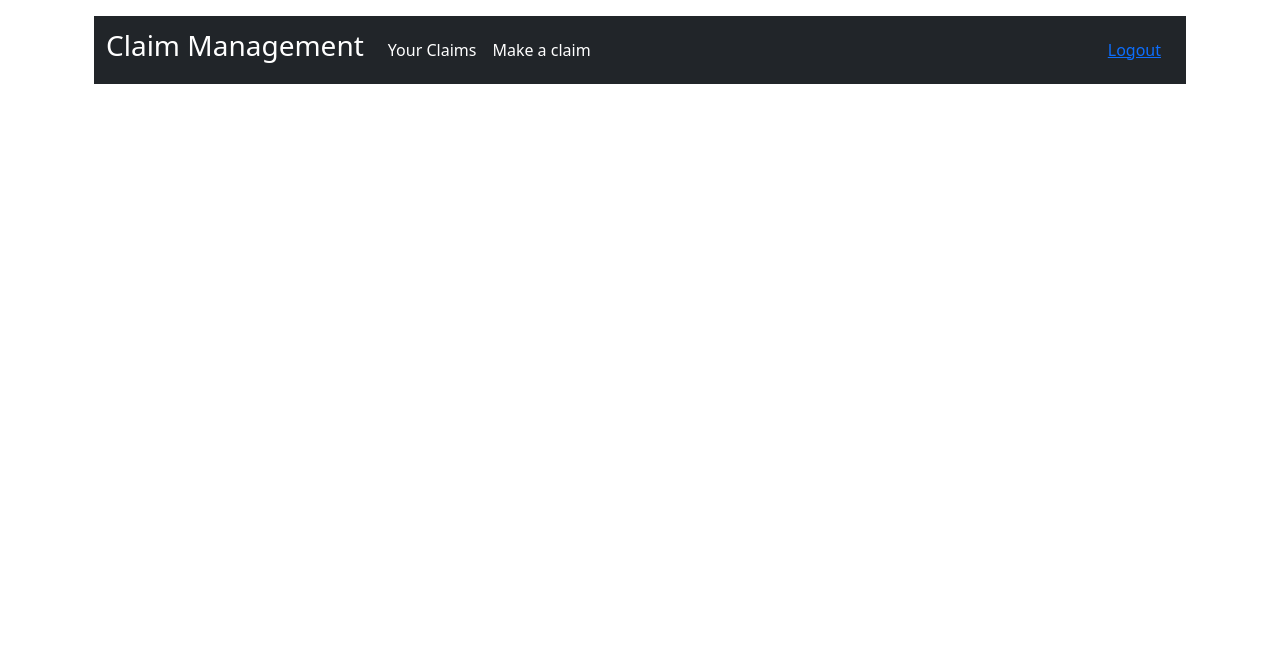
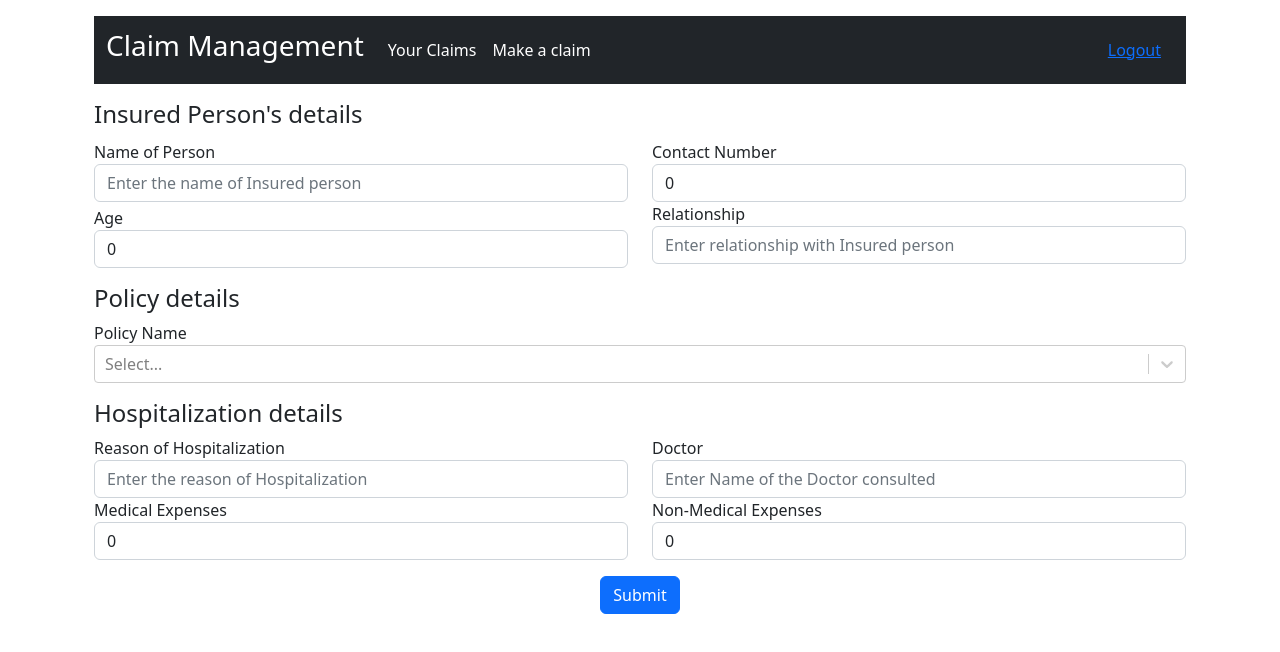
Before and after one commit to 01shashank/ClaimManagementFrontend, a React (Create React App) app: page /savec in a window 1280 px wide. Shown: the top 652 px of the page. Built offline with nearby package versions, Linux system fonts and the light colour scheme; sample sign-in values are in the browser's storage.

Commit message:
commit after savec is done with other elements but remaining with Dropdown/select

```diff
--- a/package.json
+++ b/package.json
@@ -12,7 +12,8 @@
     "react-bootstrap": "^2.5.0",
     "react-dom": "^18.2.0",
     "react-router-dom": "^6.4.2",
-    "react-scripts": "5.0.1",
+    "react-scripts": "^5.0.1",
+    "react-select": "^5.5.7",
     "web-vitals": "^2.1.4"
   },
   "scripts": {
--- a/src/components/ClaimManagement.jsx
+++ b/src/components/ClaimManagement.jsx
@@ -1,12 +1,13 @@
 import React, { Component, Fragment } from 'react';
 import Login from './Login';
-import Logout from './Logout';
+import Logout from './logout';
 import GetAllClaims from './GetAllClaims';
 import Header from './Header';
 import { Route,Routes } from 'react-router-dom';
 import PrivateRoute from './PrivateRoute';
 import GetUserClaims from './GetUserClaims';
 import SaveClaim from './SaveClaim';
+import SaveC from './SaveC';
 
 class ClaimManagement extends Component {
 
@@ -22,6 +23,7 @@ class ClaimManagement extends Component {
                             <Route path = "/logout" element={<Logout/>}/>
                             <Route path="/getuserclaims" element={<GetUserClaims/>}/>
                             <Route path="/saveclaim" element={<SaveClaim/>}/>
+                            <Route path="/savec" element={<SaveC/>}/>
                         </Route>
                         <Route path="/login" element={<Login/>}/>
 
--- a/src/components/Header.jsx
+++ b/src/components/Header.jsx
@@ -21,7 +21,7 @@ class Header extends Component {
                             <div className=' navbar-brand'><h3>Claim Management</h3></div>
                             <ul className='navbar-nav'>
                                 {this.state.isUserLogged&&<li className='nav-item'><Link className='nav-link active' to="/getuserclaims">Your Claims</Link></li>}
-                                {this.state.isUserLogged&&<li className='nav-item'><Link  className='nav-link active' to="/saveclaim">Make a claim</Link></li>}
+                                {this.state.isUserLogged&&<li className='nav-item'><Link  className='nav-link active' to="/savec">Make a claim</Link></li>}
                             </ul>
                             <div className='navbar-nav navbar-collapse justify-content-end'>
                                 {this.state.isUserLogged&&<button className="btn btn-default" ><Link to="/logout">Logout</Link></button>}
--- /dev/null
+++ b/src/components/PolicyList.js
@@ -0,0 +1,29 @@
+import React from "react";
+import Select from "react-select"
+import SaveC from "./SaveC";
+
+function PolicyList(){
+    let options=[
+        {
+            label:"Standard Plan",
+            value:1
+        },
+        {
+            label:"Gold Plan",
+            value:2
+        },
+        {
+            label:"Premium Plan",
+            value:3
+        }
+    ];
+
+    return(
+        <div>
+            <Select options={options} onChange={SaveC.onChangePolicyName}/>
+        </div>
+
+    )
+}
+
+export default PolicyList;
--- /dev/null
+++ b/src/components/SaveC.jsx
@@ -0,0 +1,203 @@
+import React, { useState } from 'react';
+import axios from 'axios';
+import {useNavigate} from 'react-router-dom'
+import AuthenticationService from '../services/AuthenticationService';
+import { Dropdown } from 'react-bootstrap';
+import PolicyList from './PolicyList';
+
+const SaveC =(props)=>{
+  const navigate = useNavigate();
+
+  const[claim,setClaim] = useState({
+      policy:{policy_name:""},
+      insured:{
+          insured_name:"",
+          insured_phone:0,
+          insured_age:0,
+          insured_relationship:""
+      },
+      hospitalization:{
+          hospital_doctor:"",
+          hospital_medical_expenses:0,
+          hospital_non_medical_expenses:0,
+          hospital_reason:""
+      }
+  });
+
+  const onChnagePolicyName=(e)=>{
+    //   setClaim({
+    //       ...claim,
+    //       policy:{
+    //           ...claim.policy,
+    //           [e.target.name]:e.target.value
+    //       }
+    //   });
+    console.log(PolicyList)
+  }
+
+  const onChnageInsuredName=(e)=>{
+    setClaim({
+        ...claim,
+        insured:{
+            ...claim.insured,
+            [e.target.name]:e.target.value
+        }
+    });
+}
+
+const onChnageInsuredPhone=(e)=>{
+    setClaim({
+        ...claim,
+        insured:{
+            ...claim.insured,
+            [e.target.name]:e.target.value
+        }
+    });
+}
+
+const onChnageInsuredAge=(e)=>{
+    setClaim({
+        ...claim,
+        insured:{
+            ...claim.insured,
+            [e.target.name]:e.target.value
+        }
+    });
+}
+
+const onChnageInsuredRel=(e)=>{
+    setClaim({
+        ...claim,
+        insured:{
+            ...claim.insured,
+            [e.target.name]:e.target.value
+        }
+    });
+}
+
+const onChnageHospitalDoctor=(e)=>{
+    setClaim({
+        ...claim,
+        hospitalization:{
+            ...claim.hospitalization,
+            [e.target.name]:e.target.value
+        }
+    });
+}
+
+const onChnageHospitalReason=(e)=>{
+    setClaim({
+        ...claim,
+        hospitalization:{
+            ...claim.hospitalization,
+            [e.target.name]:e.target.value
+        }
+    });
+}
+
+const onChnageHospitalNonMedExp=(e)=>{
+    setClaim({
+        ...claim,
+        hospitalization:{
+            ...claim.hospitalization,
+            [e.target.name]:e.target.value
+        }
+    });
+}
+
+const onChnageHospitalMedExp=(e)=>{
+    setClaim({
+        ...claim,
+        hospitalization:{
+            ...claim.hospitalization,
+            [e.target.name]:e.target.value
+        }
+    });
+}
+
+
+
+  function submitClicked(props){
+    console.log(claim)
+  }
+
+  return (
+    <form className='form-inline'>
+        <div className='mt-3'><h4>Insured Person's details</h4>
+            <div className='row'>
+                <div className='form-group col-6 mt-1'>
+                    <label> Name of Person</label>
+                    <input type="text" name="insured_name" value={claim.insured.insured_name} onChange={onChnageInsuredName} className="form-control input-group-lg reg_name"  placeholder="Enter the name of Insured person"/>
+                </div>
+                <div className='form-group col-6 mt-1'>
+                    <label>Contact Number</label>
+                    <input type="number" name="insured_phone" value={claim.insured.insured_phone} onChange={onChnageInsuredPhone} className="form-control input-group-lg reg_name"  placeholder="Enter the contact number of Insured person"/>
+                </div>
+            </div>
+            <div className='row'>
+                <div className='form-group col-6 mt-1'>
+                    <label> Age</label>
+                    <input type="number" name="insured_age" value={claim.insured.insured_age} onChange={onChnageInsuredAge} className="form-control input-group-lg reg_name"  placeholder="Enter age of the Insured person"/>
+                </div>
+                <div className='form-group col-6'>
+                    <label>Relationship </label>
+                    <input type="text" name="insured_relationship" value={claim.insured.insured_relationship} onChange={onChnageInsuredRel} className="form-control input-group-lg reg_name"  placeholder="Enter relationship with Insured person"/>
+                </div>
+            </div>
+        </div>
+
+        <div className='mt-3'><h4>Policy details</h4>
+            <div >
+                <label> Policy Name</label>
+                    {/* <Dropdown className='mt-2'>
+                        <Dropdown.Toggle variant="success" id="dropdown-basic">
+                            Select the policy
+                        </Dropdown.Toggle>
+
+                        <Dropdown.Menu>
+                            <Dropdown.Item name="policy_name" value={claim.policy.policy_name}>Standard Plan</Dropdown.Item>
+                            <Dropdown.Item name="policy_name" value={claim.policy.policy_name}>Gold Plan</Dropdown.Item>
+                            <Dropdown.Item name="policy_name" value={claim.policy.policy_name}>Premium Plan</Dropdown.Item>
+                        </Dropdown.Menu>
+                    </Dropdown> */}
+                    <PolicyList onClick={onChnagePolicyName}/>
+            </div>
+
+        </div>
+
+        <div className='mt-3'><h4>Hospitalization details</h4>
+            <div className='row'>
+                <div className='form-group col-6'>
+                    <label> Reason of Hospitalization</label>
+                    <input type="text" name="hospital_reason" value={claim.hospitalization.hospital_reason} onChange={onChnageHospitalReason} className="form-control input-group-lg reg_name"  placeholder="Enter the reason of Hospitalization"/>
+                </div>
+                <div className='form-group col-6'>
+                    <label>Doctor</label>
+                    <input type="text" name="hospital_doctor" value={claim.hospitalization.hospital_doctor} onChange={onChnageHospitalDoctor} className="form-control input-group-lg reg_name"  placeholder="Enter Name of the Doctor consulted"/>
+                </div>
+            </div>
+            <div className='row'>
+                <div className='form-group col-6'>
+                    <label> Medical Expenses</label>
+                    <input type="number" name="hospital_medical_expenses" value={claim.hospitalization.hospital_medical_expenses} onChange={onChnageHospitalMedExp} className="form-control input-group-lg reg_name"  placeholder="Enter the total Medical Expenses"/>
+                </div>
+                <div className='form-group col-6'>
+                    <label>Non-Medical Expenses</label>
+                    <input type="number" name="hospital_non_medical_expenses" value={claim.hospitalization.hospital_non_medical_expenses} onChange={onChnageHospitalNonMedExp} className="form-control input-group-lg reg_name"  placeholder="Enter the total Non-Medical Expenses"/>
+                </div>
+            </div>
+            <div className="button-container text-center mt-3 mb-3">
+                <button type="button" onClick={submitClicked} className='btn btn-primary'>Submit</button>
+            </div>
+
+        </div>
+    </form>
+);
+}
+
+
+
+
+
+
+export default SaveC;
```
Also changed, not shown: 1 other file (tests, documents, lock files or other folders).
